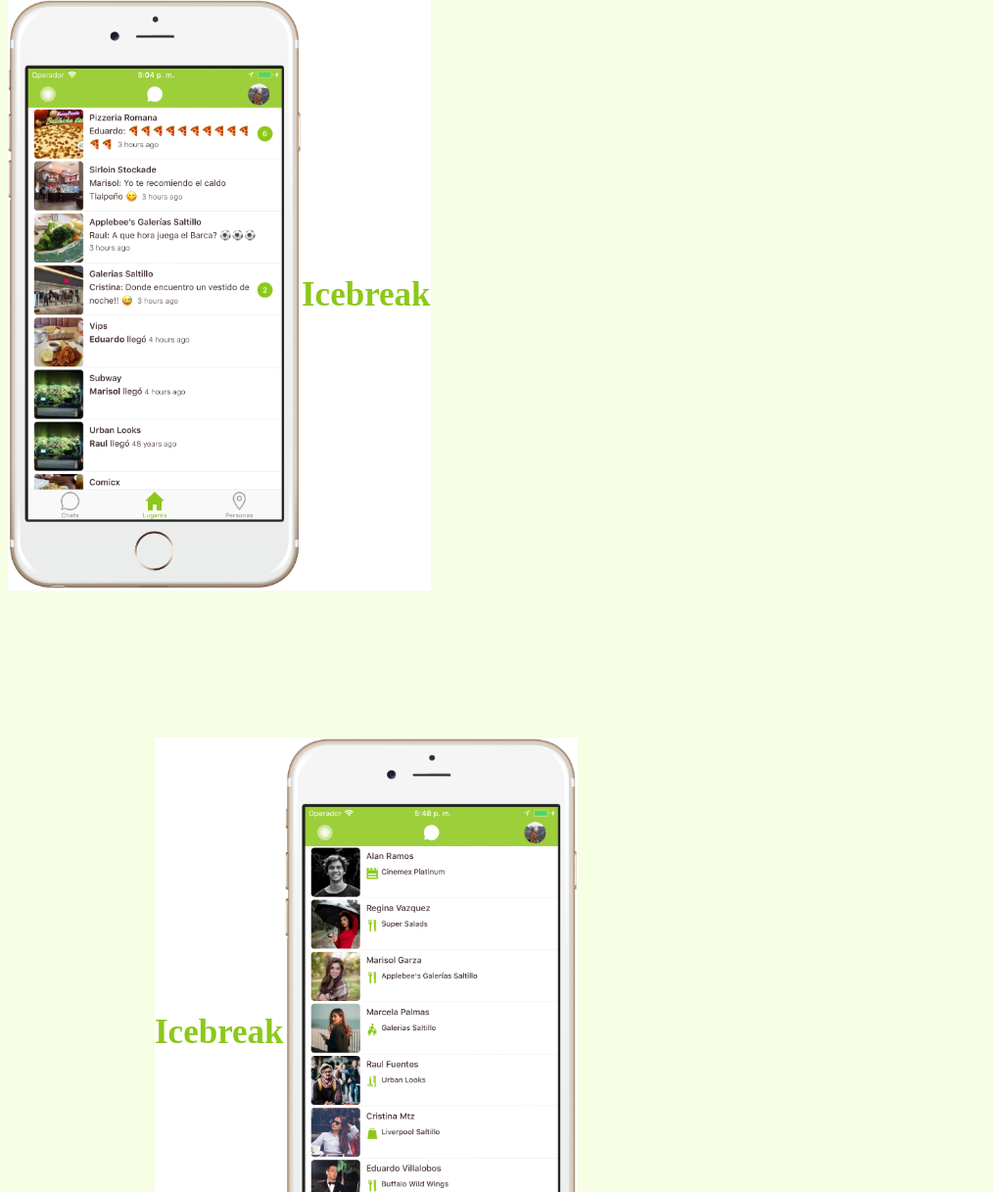
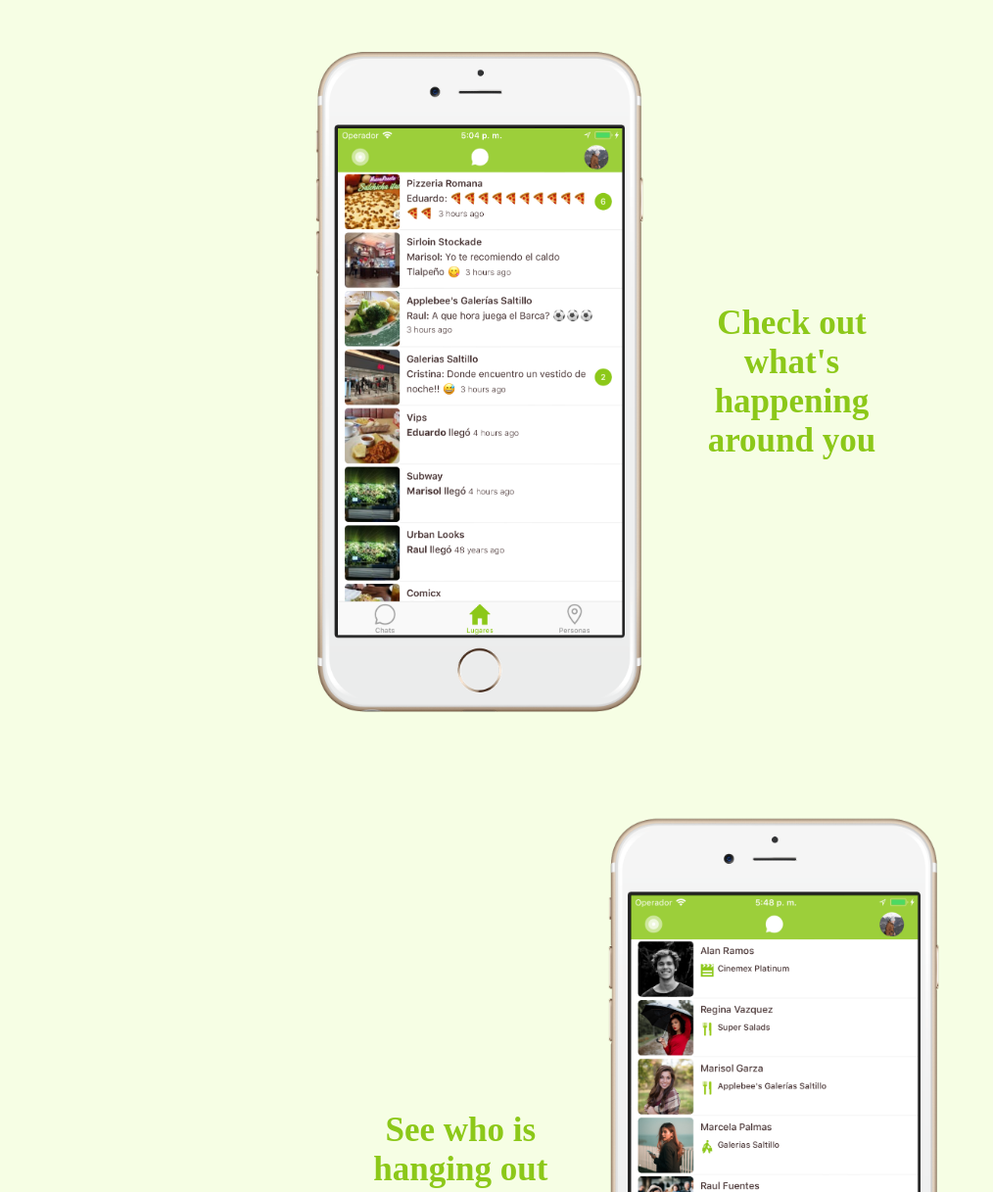
Before and after one commit to break-the-ice/ib-web, a plain HTML site: page index.html in a window 1280 px wide. Shown: the part 10-1227 px from the top of the page at 98% size, without its empty margins (0-1014 px from the left). Drawn offline with Linux system fonts and the light colour scheme.

Commit message:
initial commit

```diff
--- a/index.html
+++ b/index.html
@@ -3,47 +3,57 @@ text: #473333
 logo-bg: #F6FEE4
 logo: #8CC819
 
-Descubre lugares cerca de tí
+Cheat
 Conecta con gente
 ¡Rompe el hielo!
-
 >-->
 
 
 <html>
+    <meta property="og:image" content="logo.png"/>
+    <meta property="og:title" content="Icebreak"/>
+    <meta property="og:description" content="Connect with people near you"/>
+    <meta name="description" content="Connect with people near you"/>
+    <title>Icebreak</title>
+    <head>
+        <title>
+            Icebreak
+        </title>
+        <link rel="shortcut icon" href="favicon.ico" />
+    </head>
     <body bgcolor="#F6FEE4">
 <!--
         <div align="center" style="display: block; margin: 25px">
             <img src="logo-white.png" width="100px" align="center"/>
         </div>
 -->
-        <div style="float:center;">
-            <div style="display: table-cell; background-color: white;">
-                <img src="screenshot1.png" style="max-width: 300px;"/>
+        <div style="display: table; margin: 0 auto; height: 100%">
+            <div style="display: table-cell; vertical-align: middle;">
+                <img src="screenshot1.png" style="max-height: 85vh;"/>
             </div>
-            <div style="display: table-cell; vertical-align: middle; background-color: white;">
-                <p style="text-align: center; color:#8CC819; font-size:35px;">
-                    <b> Icebreak </b>
+            <div style="display: table-cell; vertical-align: middle;">
+                <p style="text-align: center; color:#8CC819; font-size:35px; width: 250px; margin: 25px">
+                    <b> Check out what's happening around you </b>
                 </p>
             </div>
         </div>
-        <div style="float:center; margin:150px;">
-            <div style="display: table-cell; vertical-align: middle; background-color: white;">
-                <p style="text-align: center; color:#8CC819; font-size:35px;">
-                    <b> Icebreak </b>
+        <div style="display: table; margin: 0 auto; height: 100%">
+            <div style="display: table-cell; vertical-align: middle;">
+                <p style="text-align: center; color:#8CC819; font-size:35px; width: 250px; margin: 25px">
+                    <b> See who is hanging out </b>
                 </p>
             </div>
-            <div style="display: table-cell; background-color: white;">
-                <img src="screenshot2.png" style="max-width: 300px;"/>
+            <div style="display: table-cell; vertical-align: middle;">
+                <img src="screenshot2.png" style="max-height: 85vh;"/>
             </div>
         </div>
-        <div style="float:center; margin:150px;">
-            <div style="display: table-cell; background-color: white;">
-                <img src="screenshot3.png" style="max-width: 300px;"/>
+        <div style="display: table; margin: 0 auto; height: 100%">
+            <div style="display: table-cell; vertical-align: middle;">
+                <img src="screenshot3.png" style="max-height: 85vh;"/>
             </div>
-            <div style="display: table-cell; vertical-align: middle; background-color: white;">
-                <p style="text-align: center; color:#8CC819; font-size:35px;">
-                    <b> Icebreak </b>
+            <div style="display: table-cell; vertical-align: middle;">
+                <p style="text-align: center; color:#8CC819; font-size:35px; width: 250px; margin: 25px">
+                    <b> Break the ice! </b>
                 </p>
             </div>
         </div>
```
Also changed, not shown: appstore.png (added), appstore_white.png (added), favicon.ico (added), logo-white.png (deleted), logo.png (added), 1 other file.
